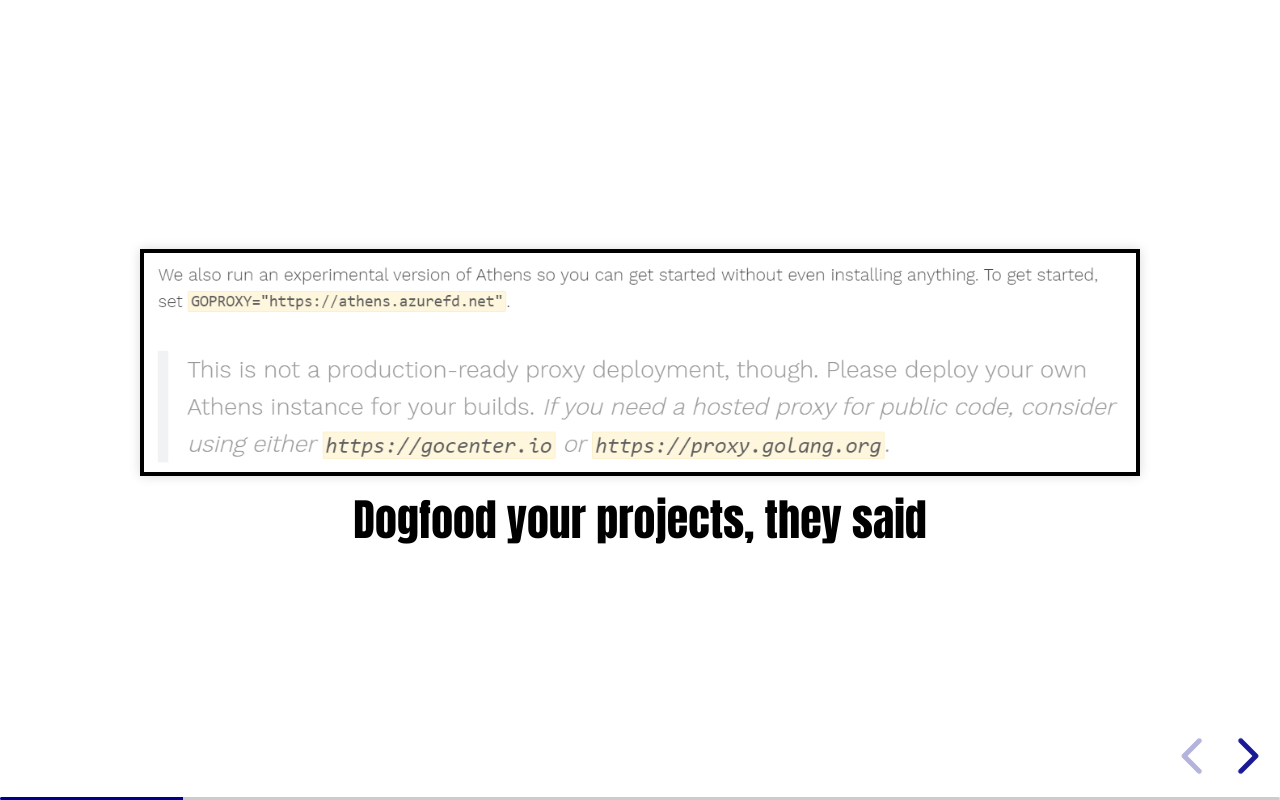
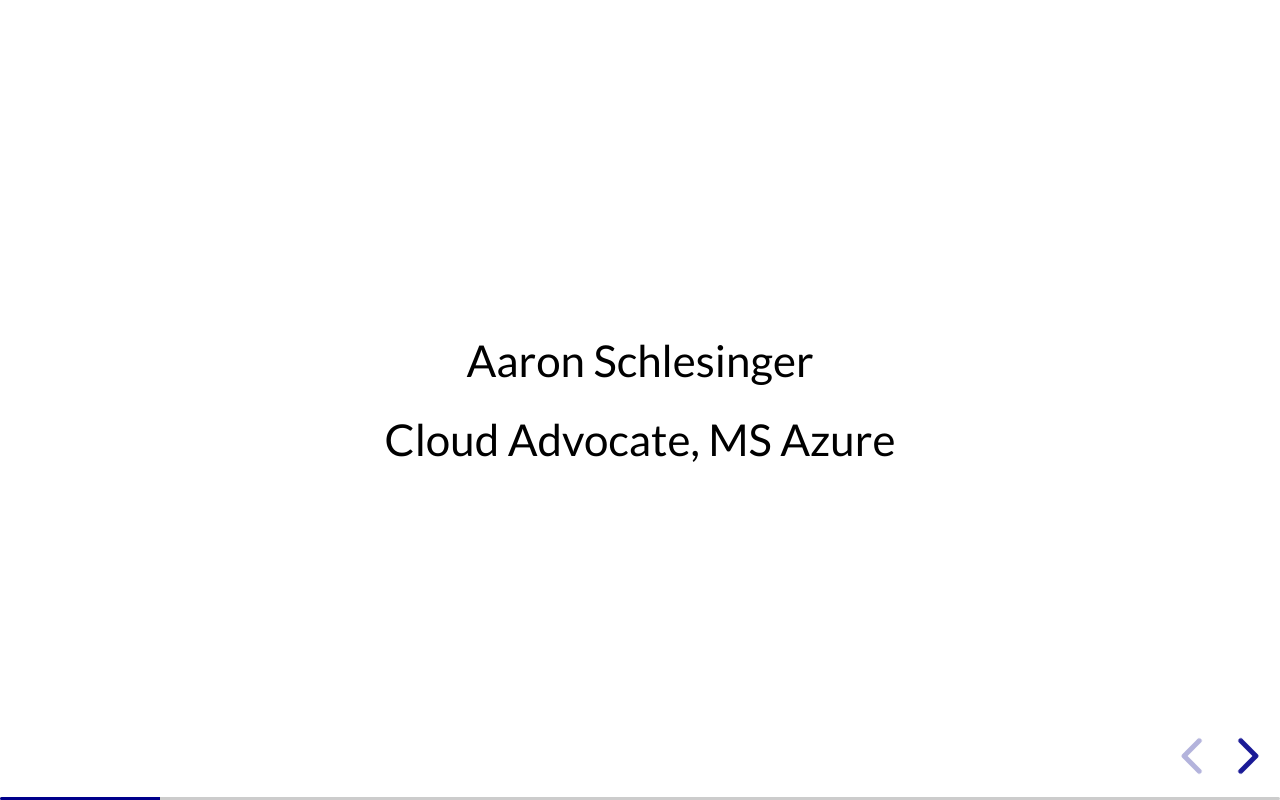
Before and after one commit to aarons-talks/2020-03-25-PDX-Devops, a plain HTML site: page index.html in a window 1280 px wide. Both pictures are taken after a click on the button "next slide". Drawn offline with nearby package versions, Linux system fonts and the light colour scheme; a web font is replaced by a local one.

Commit message:
adding author slide

```diff
--- a/index.html
+++ b/index.html
@@ -60,7 +60,10 @@
 						</p>
 					</aside>
 				</section>
-
+				<section>
+					<p>Aaron Schlesinger</p>
+					<p>Cloud Advocate, MS Azure</p>
+				</section>
 				<section>
 					<img src="/img/athens-screenshot.png"/>
 					<h4>Dogfood your projects, they said</h4>
```
